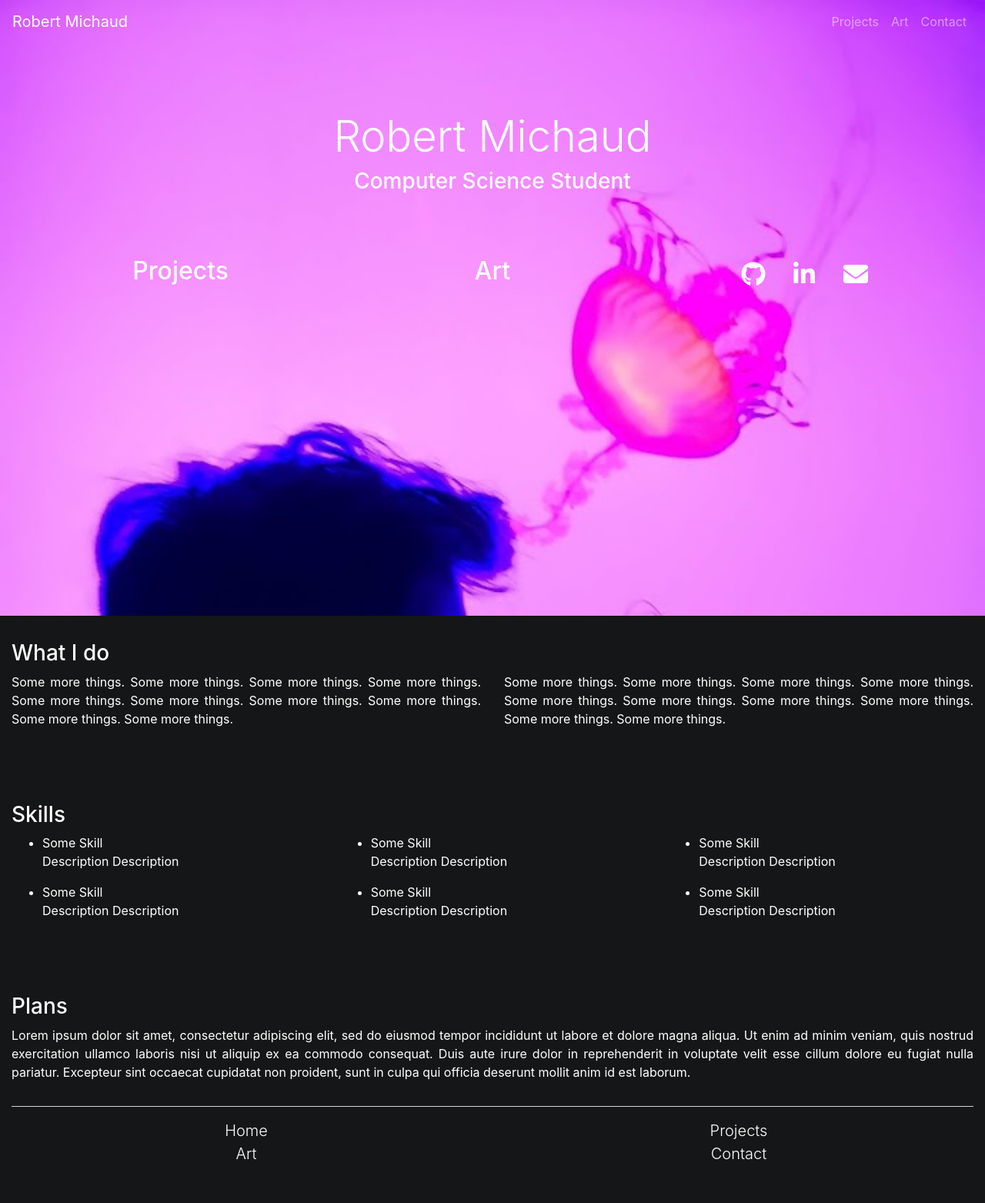
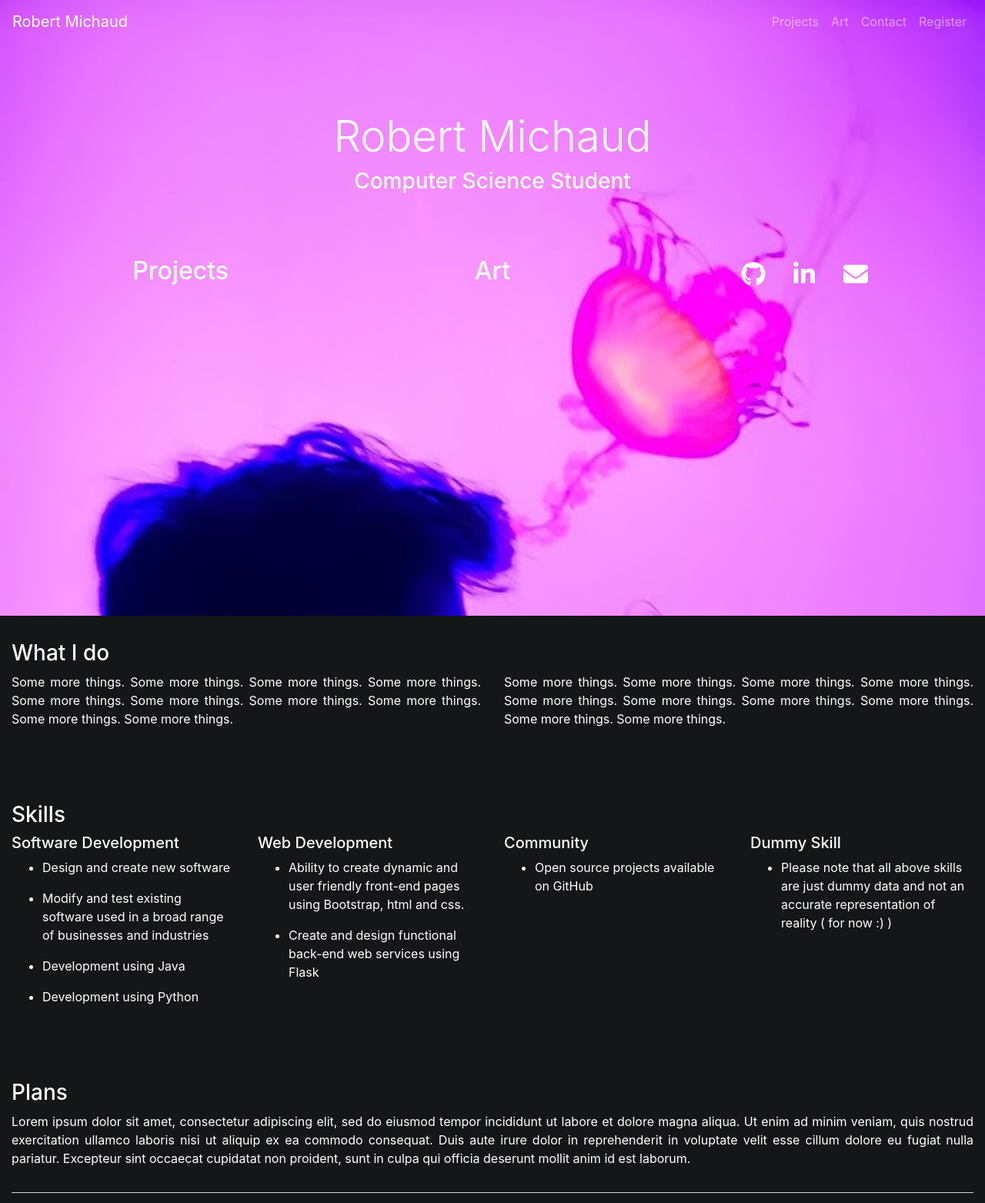
Before and after one commit to MicrowaveChan/Personal_Website, a Flask app: page / in a window 1280 px wide. Shown: the top 1563 px of the page at 77% size. Before the commit the page ends 1507 px from the top, so only its background shows below. Run offline with Flask 2, Linux system fonts and the light colour scheme; some libraries are stand-ins or nearby versions.

Commit message:
started implementing forms

```diff
--- a/app.py
+++ b/app.py
@@ -1,17 +1,25 @@
+import csv
 from flask import Flask, render_template
+from forms import SignupForm, LoginForm
 
 app = Flask(__name__)
 
+app.config['SECRET_KEY'] = '4f3c2b1a6c977eef'
 
 @app.route('/')
 @app.route('/home')
 def home():
-    return render_template('home.html')
+    with open('static/data/skills.csv') as f:
+        skill_list = list(csv.reader(f))[1:]
+    return render_template('home.html', skill_list=skill_list)
 
 
 @app.route('/projects')
 def projects():
-    return render_template('projects.html', active_page='projects')
+    with open('static/data/projects.csv') as f:
+        project_list = list(csv.reader(f))[1:]
+    return render_template('projects.html', active_page='projects',
+                            project_list=project_list)
 
 
 @app.route('/art')
@@ -21,7 +29,20 @@ def art():
 
 @app.route('/contact')
 def contact():
-    return render_template('contact.html', active_page='contact')
+    form = ContactForm()
+    return render_template('contact.html', active_page='contact', form=form)
+
+
+@app.route('/register')
+def register():
+    form = SignupForm()
+    return render_template('register.html', active_page='register', form=form)
+
+
+@app.route('/login')
+def login():
+    form = LoginForm()
+    return render_template('login.html', form=form)
 
 
 if __name__ == '__main__':
--- /dev/null
+++ b/static/data/projects.csv
@@ -0,0 +1,5 @@
+id,Project,url,Description,Language,Status
+1,Blackjack,https://github.com/MicrowaveChan/blackjack,Text-based blackjack,Python,WIP
+2,Personal Website,https://github.com/MicrowaveChan/Personal_Website,This website using bootstrap/flask,html/ python,WIP
+3,TicTacToe,https://github.com/MicrowaveChan/tic-tac-toe,TicTacToe using java swing/awt,java,WIP
+4,Dummy Project,,It's not real,java,Complete
--- /dev/null
+++ b/static/data/skills.csv
@@ -0,0 +1,5 @@
+Skill,Description,,,
+Software Development,Design and create new software,Modify and test existing software used in a broad range of businesses and industries,Development using Java,Development using Python
+Web Development,"Ability to create dynamic and user friendly front-end pages using Bootstrap, html and css.",Create and design functional back-end web services using Flask,,
+Community,Open source projects available on GitHub,,,
+Dummy Skill,Please note that all above skills are just dummy data and not an accurate representation of reality ( for now :) ),,,
--- a/templates/base.html
+++ b/templates/base.html
@@ -31,6 +31,9 @@
                 <li class="nav-item">
                     <a class="nav-link {% if active_page == 'contact' %}active{% endif %}" href="/contact">Contact</a>
                 </li>
+                <li class="nav-item">
+                    <a class="nav-link {% if active_page == 'register' %}active{% endif %}" href="/register">Register</a>
+                </li>
             </ul>
         </div>
     </nav>
--- a/templates/home.html
+++ b/templates/home.html
@@ -45,29 +45,20 @@
         <div class="col-md-12">
             <h3>Skills</h3>
         </div>
-        <div class="col-md-4">
-            <ul>
-                <li>Some Skill</li>
-                <p>Description Description</p>
-                <li>Some Skill</li>
-                <p>Description Description</p>
-            </ul>
-        </div>
-        <div class="col-md-4">
-            <ul>
-                <li>Some Skill</li>
-                <p>Description Description</p>
-                <li>Some Skill</li>
-                <p>Description Description</p>
-            </ul>
-        </div>
-        <div class="col-md-4">
-            <ul>
-                <li>Some Skill</li>
-                <p>Description Description</p>
-                <li>Some Skill</li>
-                <p>Description Description</p>
-            </ul>
+        {% for skill in skill_list %}
+          <div class="col-md-3">
+            {% for col in skill[:1] %}
+              <h5>{{ col }}</h5>
+            {% endfor %}
+            {% for col in skill[1:] %}
+              {% if col %}
+                <ul>
+                    <li>{{ col }}</li>
+                </ul>
+              {% endif %}
+            {% endfor %}
+          </div>
+        {% endfor %}
         </div>
     </div>
 </div>
```
Also changed, not shown: forms.py (added, +28 -0 lines), templates/art.html (+8 -8 lines), templates/contact.html (+6 -2 lines), templates/login.html (added, +10 -0 lines), templates/projects.html (+17 -21 lines), templates/register.html (added, +10 -0 lines), 2 other files.
